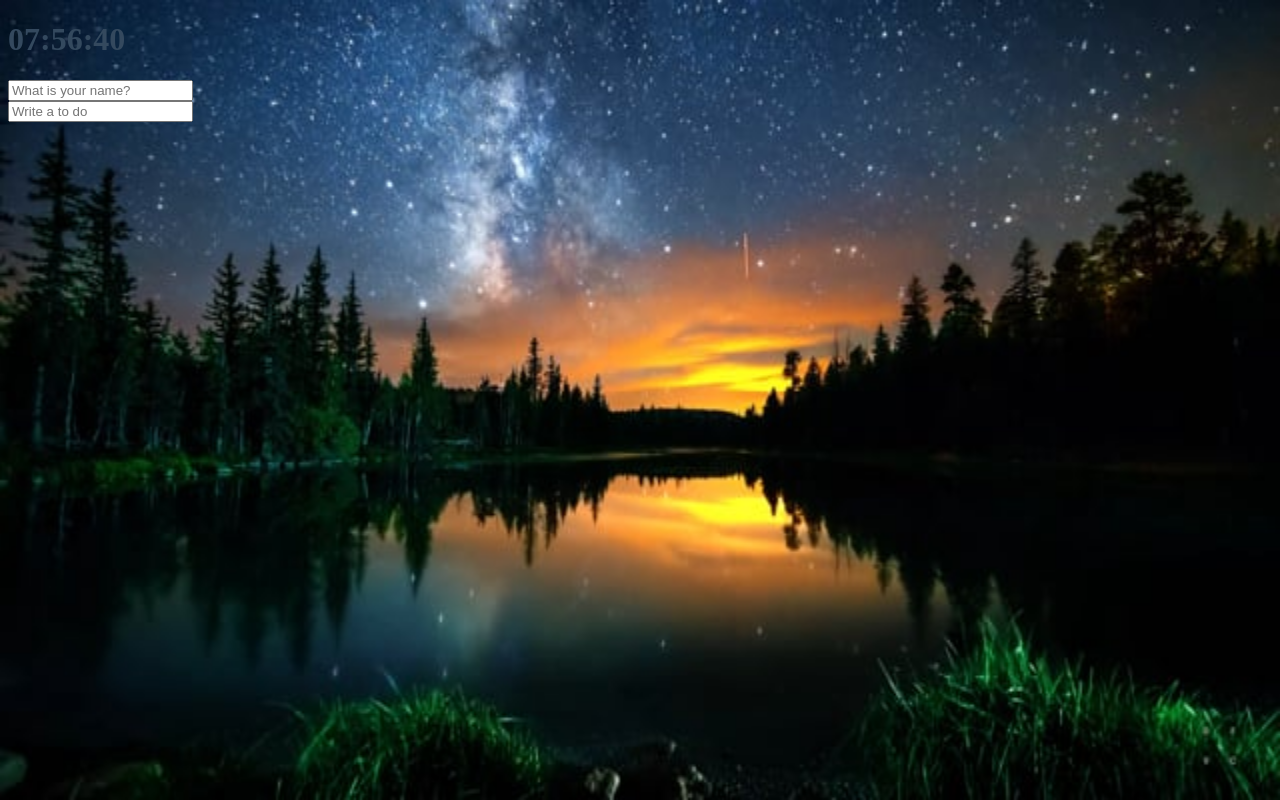
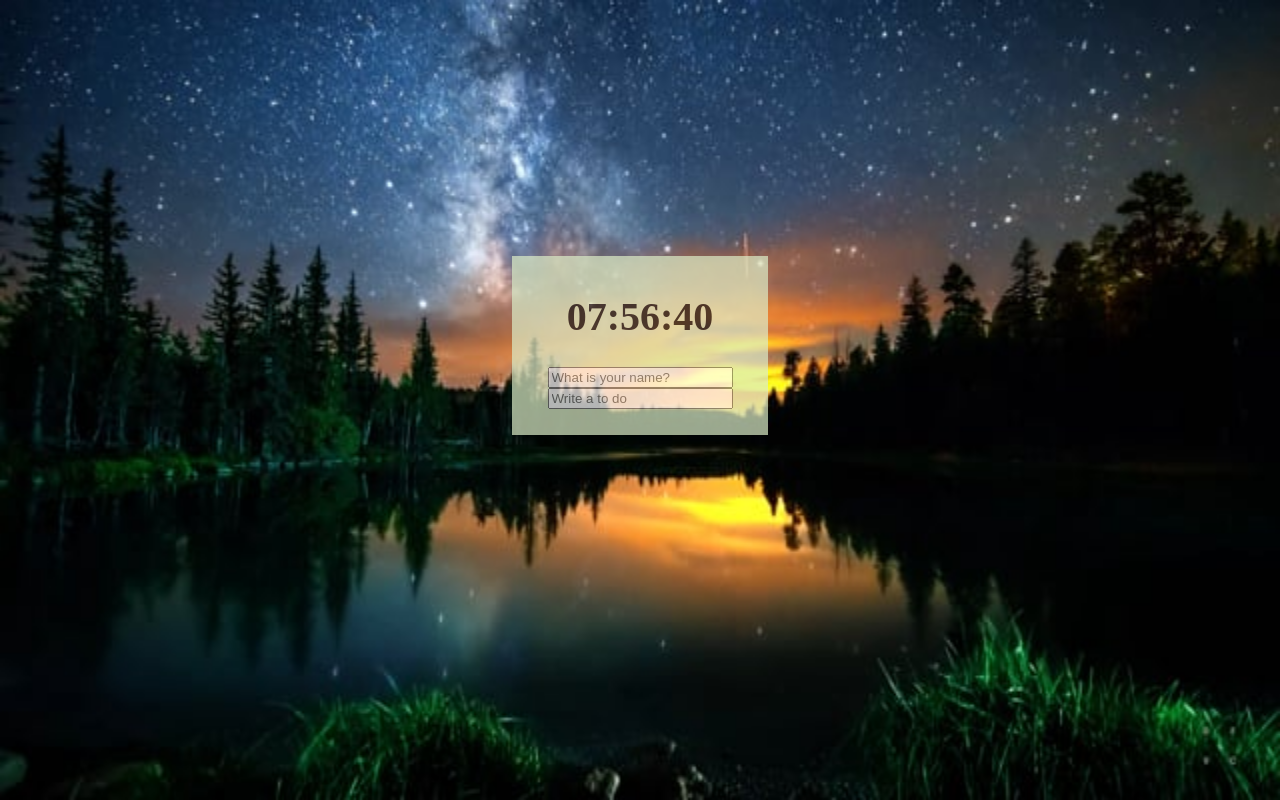
Before and after one commit to eunseo22/momentom-clone, a plain HTML site: page index.html in a window 1280 px wide. Drawn offline with Linux system fonts and the light colour scheme.

Commit message:
littlebit_deco

```diff
--- a/src/css/index.css
+++ b/src/css/index.css
@@ -1,6 +1,21 @@
 body{
-    background-color: #2c3e50;
-    color: #34495e;
+    color: #34465d;
+    background-position: center;
+    background-size: cover;
+    margin: 0;
+}
+
+div{
+    background-color: #DCEDC8;
+    opacity: 0.7;
+    text-align: center;
+    margin: 20% 40% auto 40%;
+    padding: 10px 30px 10px 30px;
+}
+
+h1{
+    color: #131418;
+    font-size: 40px;
 }
 
 .clicked{
```
Also changed, not shown: index.html (+2 -1 lines).
